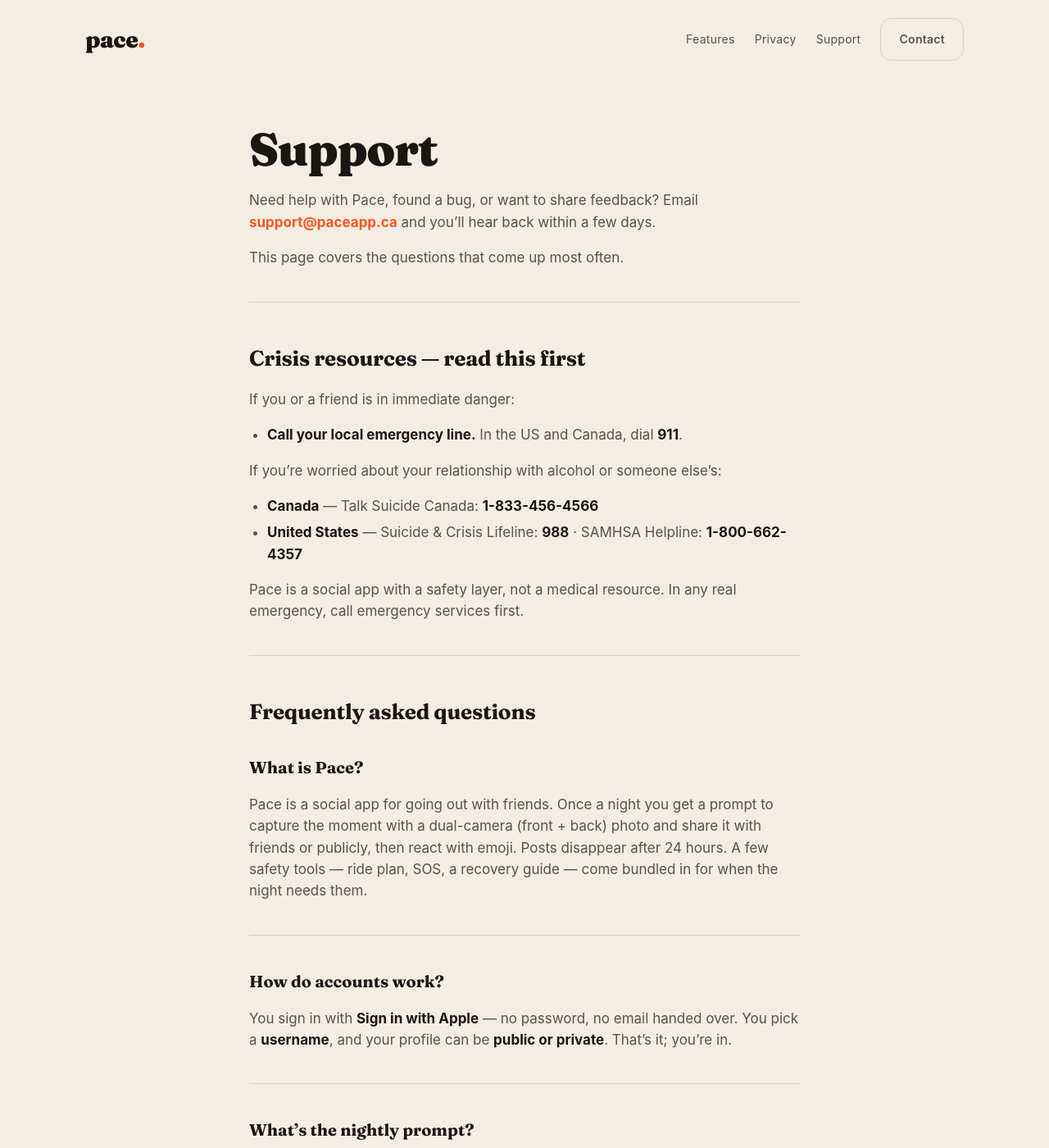
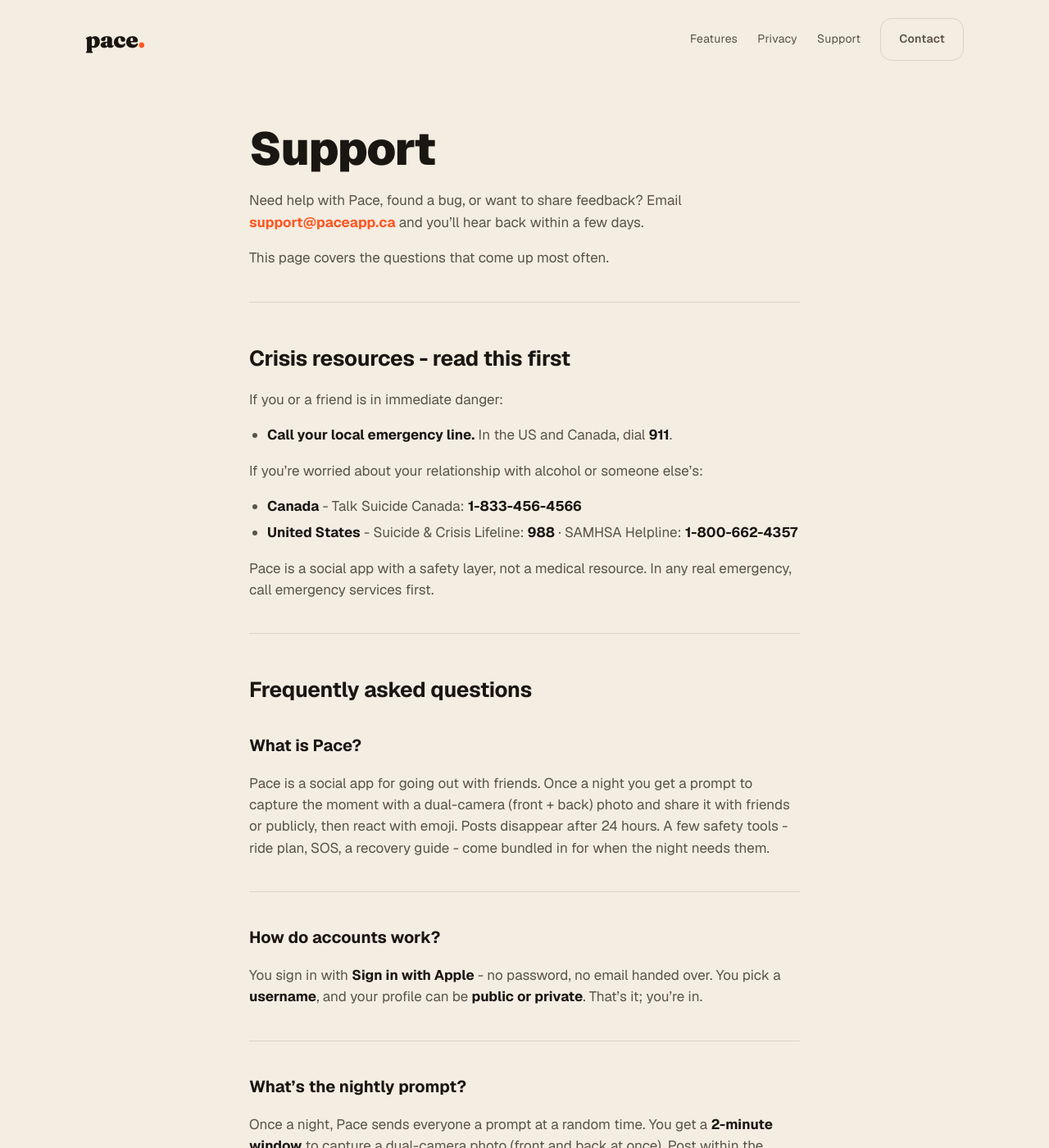
Before and after one commit to shenwyd/pace-web, a Jekyll site: the page built from support.md, in a window 1280 px wide and 1400 px high. Shown: the whole window at 82% size. Built offline with Jekyll 4.4.1, drawn with Linux system fonts in a browser that asks for light colours; some of the changed text lies outside the part shown.

Commit message:
Remove all em-dashes; lowercase pace wordmark; v1.0 hero
- Replace every em-dash across site content, meta, CSS/JS comments
  with natural punctuation (homepage) or hyphens (body/comments).
- Lowercase the "pace." logo wordmark in the phone mockups.
- Correct the hero heading from v2.0 to v1.0.

Co-Authored-By: Claude Opus 4.8 (1M context) <noreply@anthropic.com>

```diff
--- a/_config.yml
+++ b/_config.yml
@@ -1,5 +1,5 @@
 title: Pace
-description: Share your night, look out for each other. Pace is a social app for going out — one real dual-camera photo a night, shared with the friends you're with. For people of legal drinking age. iPhone only.
+description: Share your night, look out for each other. Pace is a social app for going out - one real dual-camera photo a night, shared with the friends you're with. For people of legal drinking age. iPhone only.
 author: Danny Shen
 email: danny@paceapp.ca
 url: "https://paceapp.ca"
--- a/_includes/head.html
+++ b/_includes/head.html
@@ -2,10 +2,10 @@
 <meta name="viewport" content="width=device-width, initial-scale=1">
 <meta name="theme-color" content="#F4EDE2">
 
-<title>{% if page.title and page.title != site.title %}{{ page.title }} · {{ site.title }}{% else %}{{ site.title }} — {{ site.description | truncate: 80, '' }}{% endif %}</title>
+<title>{% if page.title and page.title != site.title %}{{ page.title }} · {{ site.title }}{% else %}{{ site.title }} - {{ site.description | truncate: 80, '' }}{% endif %}</title>
 <meta name="description" content="{{ page.description | default: site.description }}">
 
-<meta property="og:title" content="{% if page.title and page.title != site.title %}{{ page.title }} · {{ site.title }}{% else %}{{ site.title }} — Harm reduction for nights out{% endif %}">
+<meta property="og:title" content="{% if page.title and page.title != site.title %}{{ page.title }} · {{ site.title }}{% else %}{{ site.title }} - Harm reduction for nights out{% endif %}">
 <meta property="og:description" content="{{ page.description | default: site.description }}">
 <meta property="og:type" content="website">
 <meta property="og:image" content="{{ '/assets/img/pace-icon.png' | relative_url }}">
@@ -16,6 +16,6 @@
 
 <link rel="preconnect" href="https://fonts.googleapis.com">
 <link rel="preconnect" href="https://fonts.gstatic.com" crossorigin>
-<link href="https://fonts.googleapis.com/css2?family=Fraunces:opsz,wght@9..144,400;9..144,700;9..144,800;9..144,900&family=JetBrains+Mono:wght@500;700&display=swap" rel="stylesheet">
+<link href="https://fonts.googleapis.com/css2?family=Fraunces:opsz,wght@9..144,400;9..144,700;9..144,800;9..144,900&family=Geist:wght@400;500;600;700;800;900&family=JetBrains+Mono:wght@500;700&display=swap" rel="stylesheet">
 
 <link rel="stylesheet" href="{{ '/assets/css/style.css' | relative_url }}">
--- a/assets/css/style.css
+++ b/assets/css/style.css
@@ -1,5 +1,5 @@
 /* ============================================================
-   Pace — landing site
+   Pace - landing site
    Palette + type lifted from the iOS app's Theme.swift so the
    web reads as the same product as the phone.
    ============================================================ */
@@ -19,9 +19,10 @@
   --danger:      #C44D58;
   --blue:        #3A6B8C;
 
-  --display: "Fraunces", "Iowan Old Style", "Georgia", serif;
+  --logo:    "Fraunces", "Iowan Old Style", Georgia, serif;
+  --display: "Geist", -apple-system, BlinkMacSystemFont, "Helvetica Neue", Arial, sans-serif;
   --mono:    "JetBrains Mono", ui-monospace, "SF Mono", Menlo, monospace;
-  --sans:    -apple-system, BlinkMacSystemFont, "Helvetica Neue", Arial, sans-serif;
+  --sans:    "Geist", -apple-system, BlinkMacSystemFont, "Helvetica Neue", Arial, sans-serif;
 
   --shell: 1120px;
   --radius-card: 22px;
@@ -77,7 +78,7 @@ a:hover { text-decoration: underline; }
 /* ---------- wordmark ---------- */
 
 .wordmark {
-  font-family: var(--display);
+  font-family: var(--logo);
   font-weight: 900;
   font-size: 28px;
   line-height: 1;
@@ -630,7 +631,7 @@ footer {
 }
 
 /* ============================================================
-   Interactivity layer — scroll reveals, motion, CSS app mockups
+   Interactivity layer - scroll reveals, motion, CSS app mockups
    Added 2026-06-03 for the Pace Social showcase. CSS-first;
    the tiny JS in scroll.js only toggles .in-view. Everything
    degrades gracefully with no JS and respects reduced-motion.
@@ -683,7 +684,7 @@ footer {
 }
 @keyframes pace-pulse { 0%,100% { opacity: 0.4; } 50% { opacity: 0.75; } }
 
-/* ---------- CSS app mockups (refined — no screenshots) ---------- */
+/* ---------- CSS app mockups (refined - no screenshots) ---------- */
 .mock { width:100%; height:100%; display:flex; flex-direction:column;
         background:var(--bg); font-family:var(--sans); position:relative; overflow:hidden; }
 
@@ -715,7 +716,7 @@ footer {
 .photo::after { content:""; position:absolute; inset:0;
   background:linear-gradient(180deg, transparent 55%, rgba(0,0,0,.4)); }
 
-/* — feed post card — */
+/* - feed post card - */
 .mock-feed { gap:0; }
 .mock-post { margin:0 16px; }
 .mock-post .by { display:flex; align-items:center; gap:9px; margin-bottom:10px; }
@@ -742,7 +743,7 @@ footer {
         letter-spacing:.5px; color:#fff; background:rgba(0,0,0,.45); padding:5px 7px; border-radius:20px;
         backdrop-filter:blur(4px); }
 
-/* — capture prompt — */
+/* - capture prompt - */
 .mock-capture { background:#15120f; align-items:center; justify-content:flex-start; }
 .mock-capture .pday { width:100%; text-align:center; padding:18px 0 4px;
         font:700 11px/1 var(--mono); letter-spacing:1px; color:rgba(255,255,255,.55); }
--- a/assets/js/scroll.js
+++ b/assets/js/scroll.js
@@ -1,4 +1,4 @@
-/* Pace — scroll interactivity (progressive enhancement).
+/* Pace - scroll interactivity (progressive enhancement).
    Adds .in-view to .reveal / .reveal-stagger elements as they enter the
    viewport, and .scrolled to the sticky nav. No dependencies. If JS is off
    or IntersectionObserver is unsupported, everything stays fully visible
--- a/support.md
+++ b/support.md
@@ -10,7 +10,7 @@ This page covers the questions that come up most often.
 
 ---
 
-## Crisis resources — read this first
+## Crisis resources - read this first
 
 If you or a friend is in immediate danger:
 
@@ -18,8 +18,8 @@ If you or a friend is in immediate danger:
 
 If you're worried about your relationship with alcohol or someone else's:
 
-- **Canada** — Talk Suicide Canada: **1-833-456-4566**
-- **United States** — Suicide & Crisis Lifeline: **988** · SAMHSA Helpline: **1-800-662-4357**
+- **Canada** - Talk Suicide Canada: **1-833-456-4566**
+- **United States** - Suicide & Crisis Lifeline: **988** · SAMHSA Helpline: **1-800-662-4357**
 
 Pace is a social app with a safety layer, not a medical resource. In any real emergency, call emergency services first.
 
@@ -29,32 +29,32 @@ Pace is a social app with a safety layer, not a medical resource. In any real em
 
 ### What is Pace?
 
-Pace is a social app for going out with friends. Once a night you get a prompt to capture the moment with a dual-camera (front + back) photo and share it with friends or publicly, then react with emoji. Posts disappear after 24 hours. A few safety tools — ride plan, SOS, a recovery guide — come bundled in for when the night needs them.
+Pace is a social app for going out with friends. Once a night you get a prompt to capture the moment with a dual-camera (front + back) photo and share it with friends or publicly, then react with emoji. Posts disappear after 24 hours. A few safety tools - ride plan, SOS, a recovery guide - come bundled in for when the night needs them.
 
 ---
 
 ### How do accounts work?
 
-You sign in with **Sign in with Apple** — no password, no email handed over. You pick a **username**, and your profile can be **public or private**. That's it; you're in.
+You sign in with **Sign in with Apple** - no password, no email handed over. You pick a **username**, and your profile can be **public or private**. That's it; you're in.
 
 ---
 
 ### What's the nightly prompt?
 
-Once a night, Pace sends everyone a prompt at a random time. You get a **2-minute window** to capture a dual-camera photo (front and back at once). Post within the window and you're on time; post after it and your photo is **marked as late**. One prompt, one moment — that's the whole idea.
+Once a night, Pace sends everyone a prompt at a random time. You get a **2-minute window** to capture a dual-camera photo (front and back at once). Post within the window and you're on time; post after it and your photo is **marked as late**. One prompt, one moment - that's the whole idea.
 
 ---
 
 ### Are my posts permanent?
 
-No. Posts are **ephemeral** — they automatically delete after **24 hours**. Pace isn't a permanent feed or a highlight reel; it's a snapshot of tonight that's gone by tomorrow.
+No. Posts are **ephemeral** - they automatically delete after **24 hours**. Pace isn't a permanent feed or a highlight reel; it's a snapshot of tonight that's gone by tomorrow.
 
 ---
 
 ### What's the difference between a public and private profile?
 
-- **Private (the default)** — only friends you've approved can see your posts and reactions.
-- **Public** — anyone on Pace can find your profile and see your shared posts.
+- **Private (the default)** - only friends you've approved can see your posts and reactions.
+- **Public** - anyone on Pace can find your profile and see your shared posts.
 
 You can switch between them anytime in your profile settings. New accounts start **private**.
 
@@ -64,8 +64,8 @@ You can switch between them anytime in your profile settings. New accounts start
 
 We have a **zero-tolerance policy** for objectionable content and abusive behavior.
 
-- **Report** — tap the menu on any post or profile and choose **Report**. We review reports and **remove objectionable content and the users who post it**, typically within 24 hours.
-- **Block** — open the person's profile and tap **Block**. They can no longer see your profile, find you, or interact with you.
+- **Report** - tap the menu on any post or profile and choose **Report**. We review reports and **remove objectionable content and the users who post it**, typically within 24 hours.
+- **Block** - open the person's profile and tap **Block**. They can no longer see your profile, find you, or interact with you.
 
 If something needs urgent attention, email **[support@paceapp.ca](mailto:support@paceapp.ca)**.
 
@@ -73,7 +73,7 @@ If something needs urgent attention, email **[support@paceapp.ca](mailto:support
 
 ### How do I delete my account or my data?
 
-Go to your profile, open settings, and tap **Delete my account**. This removes your account, username, posts, reactions, and friend connections from our servers. Your **drink log and safety data live on your device**, so they're removed when the account is deleted along with the app. Deletion is permanent — there's no undo.
+Go to your profile, open settings, and tap **Delete my account**. This removes your account, username, posts, reactions, and friend connections from our servers. Your **drink log and safety data live on your device**, so they're removed when the account is deleted along with the app. Deletion is permanent - there's no undo.
 
 ---
 
@@ -85,19 +85,19 @@ Set a home address in your profile and the Safety tab pre-loads it as your desti
 
 ### What does SOS / emergency contact do?
 
-Tap **SOS** and Pace composes a text to your emergency contact with your message and location. The message only sends when **you** tap send in iOS's own Messages app — Pace never sends it silently.
+Tap **SOS** and Pace composes a text to your emergency contact with your message and location. The message only sends when **you** tap send in iOS's own Messages app - Pace never sends it silently.
 
 ---
 
 ### What's the "made it home" check-in?
 
-Pace can schedule a local "Made it home?" notification for later in the night. It's a gentle nudge to confirm you got home safe — and a prompt to reach out if a friend hasn't.
+Pace can schedule a local "Made it home?" notification for later in the night. It's a gentle nudge to confirm you got home safe - and a prompt to reach out if a friend hasn't.
 
 ---
 
 ### What's the recovery guide?
 
-A built-in guide for the morning after — hydration, rest, food, and when to seek help. It lives on your device and is there whenever you need it, no internet required.
+A built-in guide for the morning after - hydration, rest, food, and when to seek help. It lives on your device and is there whenever you need it, no internet required.
 
 ---
 
@@ -109,19 +109,19 @@ Your drink log stays **on your device**. It's never uploaded to our servers and
 
 ### Does Pace use HealthKit?
 
-Only if you opt in. If you grant permission in settings, Pace can read sleep and heart-rate data to tailor the safety experience. This access is **read-only and stays on your device** — Pace never writes anything back to HealthKit, and you can revoke access anytime in iOS Settings → Health → Data Access & Devices → Pace.
+Only if you opt in. If you grant permission in settings, Pace can read sleep and heart-rate data to tailor the safety experience. This access is **read-only and stays on your device** - Pace never writes anything back to HealthKit, and you can revoke access anytime in iOS Settings → Health → Data Access & Devices → Pace.
 
 ---
 
 ### Is my data private?
 
-Your **safety and drink data stays on your device** — it never touches our servers. Your **social data** (account, username, posts, reactions, friends) lives on our servers so friends can see your posts and so reports and deletions work. We run **no ads** and we **never sell your data**. For the full breakdown, see the [Privacy Policy](/privacy/).
+Your **safety and drink data stays on your device** - it never touches our servers. Your **social data** (account, username, posts, reactions, friends) lives on our servers so friends can see your posts and so reports and deletions work. We run **no ads** and we **never sell your data**. For the full breakdown, see the [Privacy Policy](/privacy/).
 
 ---
 
 ### Who is Pace for?
 
-Pace is for people **at or above the legal drinking age** where they live. It's about going out with friends and staying connected — not a "get wasted" app. Drink responsibly, look out for your friends, and the safest amount is always the one you're comfortable with.
+Pace is for people **at or above the legal drinking age** where they live. It's about going out with friends and staying connected - not a "get wasted" app. Drink responsibly, look out for your friends, and the safest amount is always the one you're comfortable with.
 
 ---
 
@@ -133,7 +133,7 @@ Pace is free. There are no ads, no in-app purchases, and no upsells.
 
 ### The app crashed / something doesn't work.
 
-Sorry — email **[support@paceapp.ca](mailto:support@paceapp.ca)** with:
+Sorry - email **[support@paceapp.ca](mailto:support@paceapp.ca)** with:
 
 - The iPhone model you're using (e.g. "iPhone 15 Pro")
 - The version of Pace you have (visible in your profile settings)
```
Also changed, not shown: index.md (+22 -22 lines), privacy.md (+10 -10 lines).
